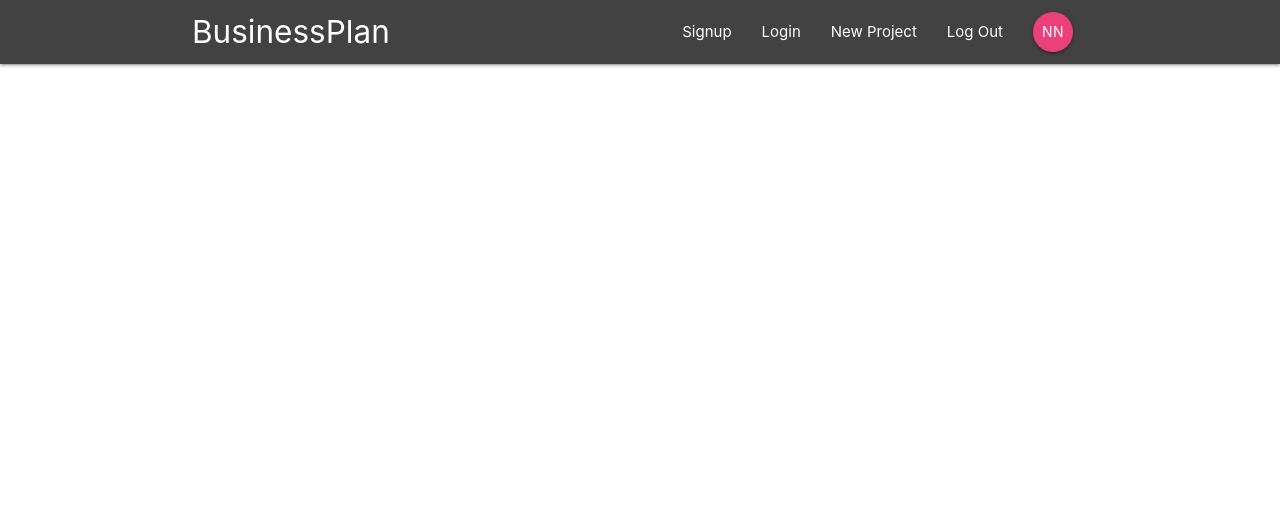
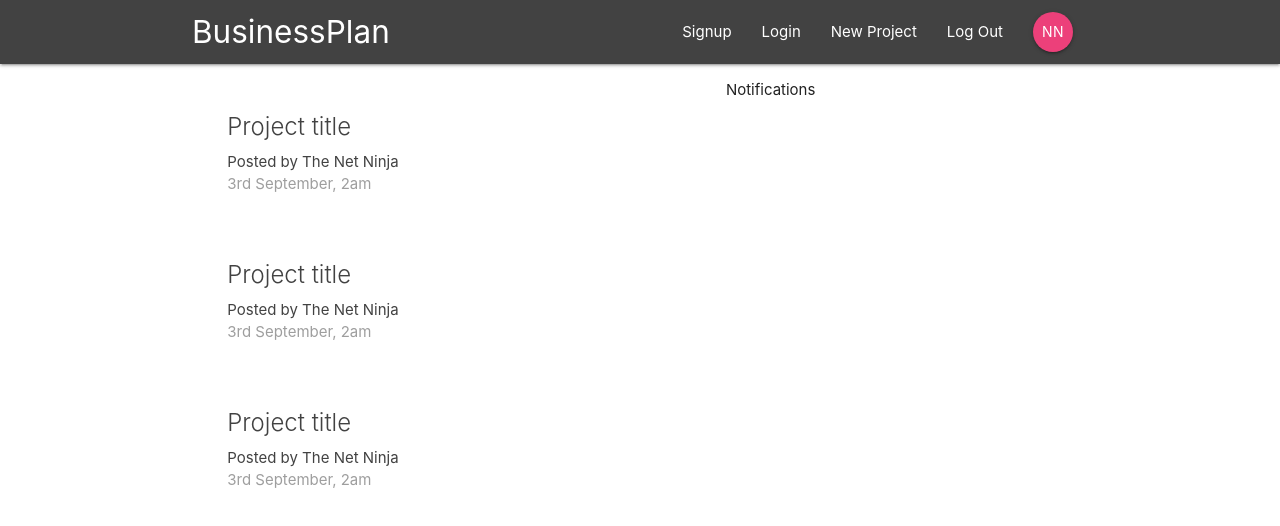
Before and after one commit to roberto0412/BusinessPlan, a React (Create React App) app: page / in a window 1280 px wide. Shown: the top 526 px of the page. Built offline with nearby package versions, Linux system fonts and the light colour scheme.

Commit message:
added dashboard component

```diff
--- a/src/App.js
+++ b/src/App.js
@@ -1,6 +1,7 @@
 import React from 'react';
-import { BrowserRouter } from 'react-router-dom'
+import { BrowserRouter, Switch, Route } from 'react-router-dom'
 import Navbar from './components/layout/Navbar'
+import Dashboard from './components/dashboard/Dashboard'
 
 
 function App() {
@@ -8,6 +9,9 @@
     <BrowserRouter>
     <div className="App">
       <Navbar/>
+      <Switch>
+        <Route path='/' component={Dashboard} />
+      </Switch>
 
     </div>
     </BrowserRouter>
--- a/src/components/dashboard/Dashboard.js
+++ b/src/components/dashboard/Dashboard.js
@@ -0,0 +1,22 @@
+import React, { Component } from 'react'
+import ProjectList from '../projects/ProjectList'
+import Notifications from './Notifications'
+
+class Dashboard extends Component {
+    render(){
+        return(
+            <div className="dashboard container">
+                <div className="row">
+                    <div className="col s12 m6">
+                    <ProjectList />
+                    </div>
+                    <div className="col s12 m5 offset-m1">
+                    <Notifications />
+                    </div>
+
+                </div>
+            </div>
+        )
+    }
+}
+export default Dashboard
--- a/src/components/dashboard/Notifications.js
+++ b/src/components/dashboard/Notifications.js
@@ -0,0 +1,11 @@
+import React from 'react'
+
+const Notifications = () => {
+  return (
+    <div>
+      <p>Notifications</p>
+    </div>
+  )
+}
+
+export default Notifications
--- a/src/components/projects/ProjectList.js
+++ b/src/components/projects/ProjectList.js
@@ -0,0 +1,36 @@
+
+import React from 'react'
+
+const ProjectList = () => {
+  return (
+    <div className="project-list section">
+
+      <div className="card z-depth-0 project-summary">
+        <div className="card-content grey-text text-darken-3">
+          <span className="card-title ">Project title</span>
+          <p>Posted by The Net Ninja</p>
+          <p className="grey-text">3rd September, 2am</p>
+        </div>
+      </div>
+
+      <div className="card z-depth-0 project-summary">
+        <div className="card-content grey-text text-darken-3">
+          <span className="card-title ">Project title</span>
+          <p>Posted by The Net Ninja</p>
+          <p className="grey-text">3rd September, 2am</p>
+        </div>
+      </div>
+
+      <div className="card z-depth-0 project-summary">
+        <div className="card-content grey-text text-darken-3">
+          <span className="card-title ">Project title</span>
+          <p>Posted by The Net Ninja</p>
+          <p className="grey-text">3rd September, 2am</p>
+        </div>
+      </div>
+
+    </div>
+  )
+}
+
+export default ProjectList
```
